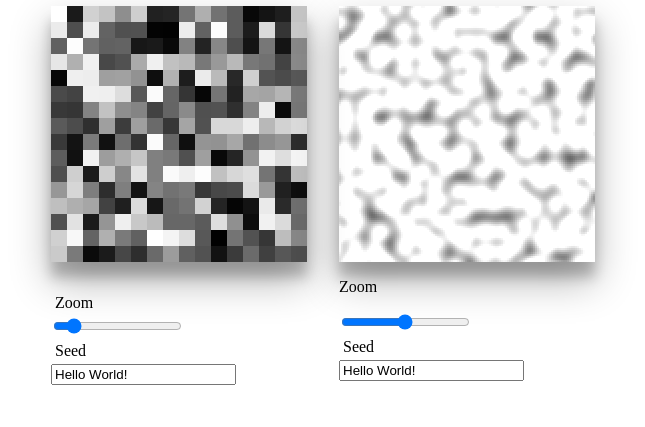
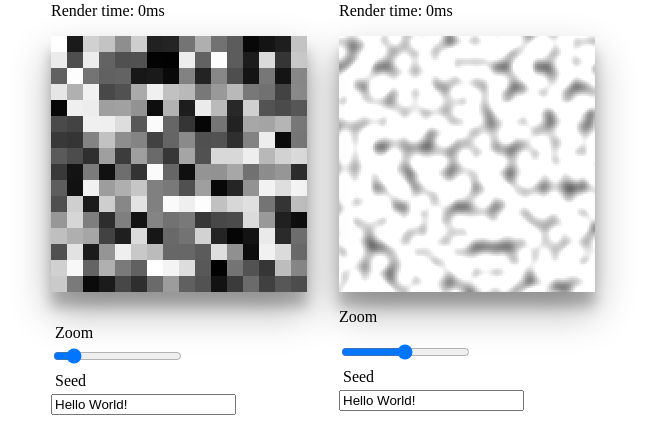
Before and after one commit to tijm-wolters/all-about-noise, a website built with Vite: page index.html in a window 1280 px wide. Shown: the part 635-1062 px from the top of the page, without its empty margins (317-962 px from the left). Before the commit the page ends 1032 px from the top, so only its background shows below. Built offline with nearby package versions, Linux system fonts and the light colour scheme.

Commit message:
Implement render time metric

```diff
--- a/index.html
+++ b/index.html
@@ -23,6 +23,7 @@
         <div>
           <!-- Graph -->
           <h1>Random noise</h1>
+          <p>Render time: <span id="noise-graph-render-time"></span></p>
           <div id="noise-graph"></div>
 
           <!-- Inputs -->
@@ -51,6 +52,7 @@
         <div>
           <!-- Graph -->
           <h1>Perlin noise</h1>
+          <p>Render time: <span id="perlin-graph-render-time"></span></p>
           <div id="perlin-graph"></div>
         </div>
       </div>
@@ -67,6 +69,7 @@
         <div>
           <!-- Grid -->
           <h1>Random noise</h1>
+          <p>Render time: <span id="noise-grid-render-time"></span></p>
           <div id="noise-grid"></div>
 
           <!-- Inputs -->
@@ -95,6 +98,7 @@
         <div>
           <!-- Grid -->
           <h1>Perlin noise</h1>
+          <p>Render time: <span id="perlin-grid-render-time"></span></p>
           <div id="perlin-grid"></div>
 
           <!-- Inpputs -->
--- a/src/draw.ts
+++ b/src/draw.ts
@@ -3,8 +3,15 @@ import { NoiseFnOpts } from './types';
 
 export function draw1DNoiseGraph(
   parentEl: HTMLElement,
-  { seed = 'Hello World!', size = 256, zoom = 2 }: NoiseFnOpts
+  {
+    seed = 'Hello World!',
+    size = 256,
+    zoom = 2,
+    renderTimeMetricDisplayEl,
+  }: NoiseFnOpts
 ): void {
+  const startTime = Date.now();
+
   const canvas = document.createElement('canvas');
   const ctx = canvas.getContext('2d')!;
 
@@ -25,12 +32,23 @@ export function draw1DNoiseGraph(
 
   ctx.stroke();
   parentEl.appendChild(canvas);
+
+  if (renderTimeMetricDisplayEl) {
+    renderTimeMetricDisplayEl.innerHTML = `${Date.now() - startTime}ms`;
+  }
 }
 
 export function draw2DNoiseGrid(
   parentEl: HTMLElement,
-  { seed = 'Hello World!', size = 256, zoom = 16 }: NoiseFnOpts
+  {
+    seed = 'Hello World!',
+    size = 256,
+    zoom = 16,
+    renderTimeMetricDisplayEl,
+  }: NoiseFnOpts
 ): void {
+  const startTime = Date.now();
+
   const canvas = document.createElement('canvas');
   const ctx = canvas.getContext('2d')!;
 
@@ -51,12 +69,23 @@ export function draw2DNoiseGrid(
     }
   }
   parentEl.appendChild(canvas);
+
+  if (renderTimeMetricDisplayEl) {
+    renderTimeMetricDisplayEl.innerHTML = `${Date.now() - startTime}ms`;
+  }
 }
 
 export function draw2DPerlinGrid(
   parentEl: HTMLElement,
-  { seed = 'Hello World!', size = 256, zoom = 16 }: NoiseFnOpts
+  {
+    seed = 'Hello World!',
+    size = 256,
+    zoom = 16,
+    renderTimeMetricDisplayEl,
+  }: NoiseFnOpts
 ): void {
+  const startTime = Date.now();
+
   const canvas = document.createElement('canvas');
   const ctx = canvas.getContext('2d')!;
 
@@ -76,4 +105,8 @@ export function draw2DPerlinGrid(
   }
 
   parentEl.appendChild(canvas);
+
+  if (renderTimeMetricDisplayEl) {
+    renderTimeMetricDisplayEl.innerHTML = `${Date.now() - startTime}ms`;
+  }
 }
--- a/src/main.ts
+++ b/src/main.ts
@@ -10,6 +10,9 @@ function _attachCanvas(
   const formEl = document.getElementById(
     baseIdentifier + '-form'
   ) as HTMLFormElement;
+  const renderTimeMetricDisplayEl = document.getElementById(
+    baseIdentifier + '-render-time'
+  );
 
   formEl.addEventListener('input', () => {
     parentEl.replaceChildren();
@@ -17,6 +20,7 @@ function _attachCanvas(
       zoom: formEl.zoom.value,
       seed: formEl.seed.value,
       size: 256,
+      renderTimeMetricDisplayEl: renderTimeMetricDisplayEl ?? undefined,
     });
   });
 
@@ -24,6 +28,7 @@ function _attachCanvas(
     zoom: formEl.zoom.value,
     seed: formEl.seed.value,
     size: 256,
+    renderTimeMetricDisplayEl: renderTimeMetricDisplayEl ?? undefined,
   });
 }
 
--- a/src/style.css
+++ b/src/style.css
@@ -11,6 +11,7 @@ body {
   text-align: center;
 }
 
+.one-d-items,
 .two-d-items {
   display: flex;
   flex-direction: row;
--- a/src/types.ts
+++ b/src/types.ts
@@ -2,4 +2,5 @@ export interface NoiseFnOpts {
   seed?: string;
   size?: number;
   zoom?: number;
+  renderTimeMetricDisplayEl?: HTMLElement;
 }
```
Also changed, not shown: README.md.
